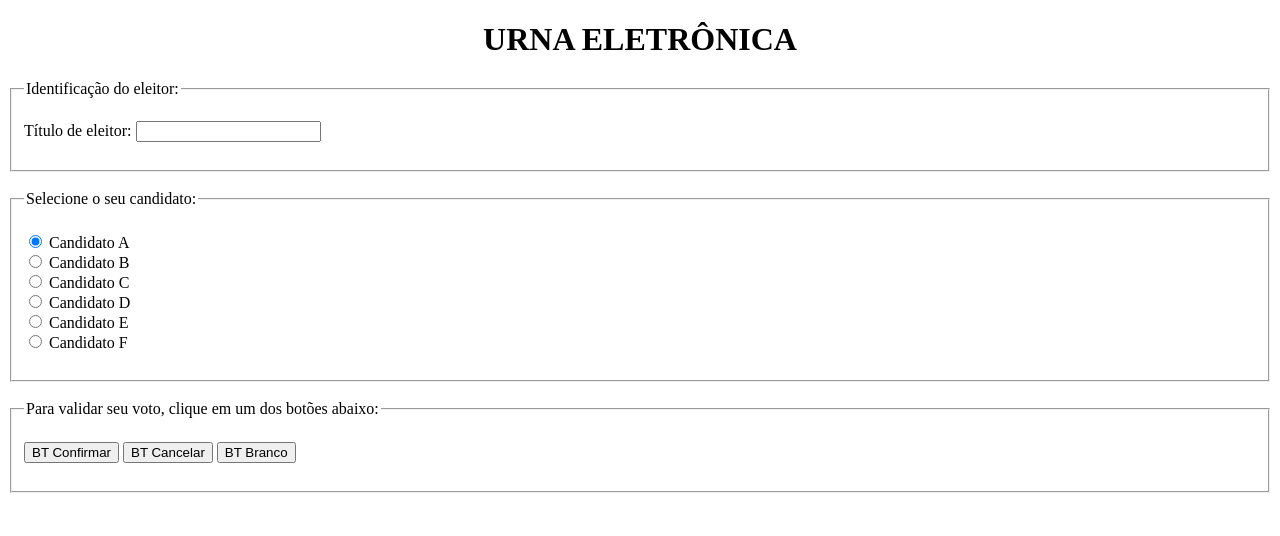
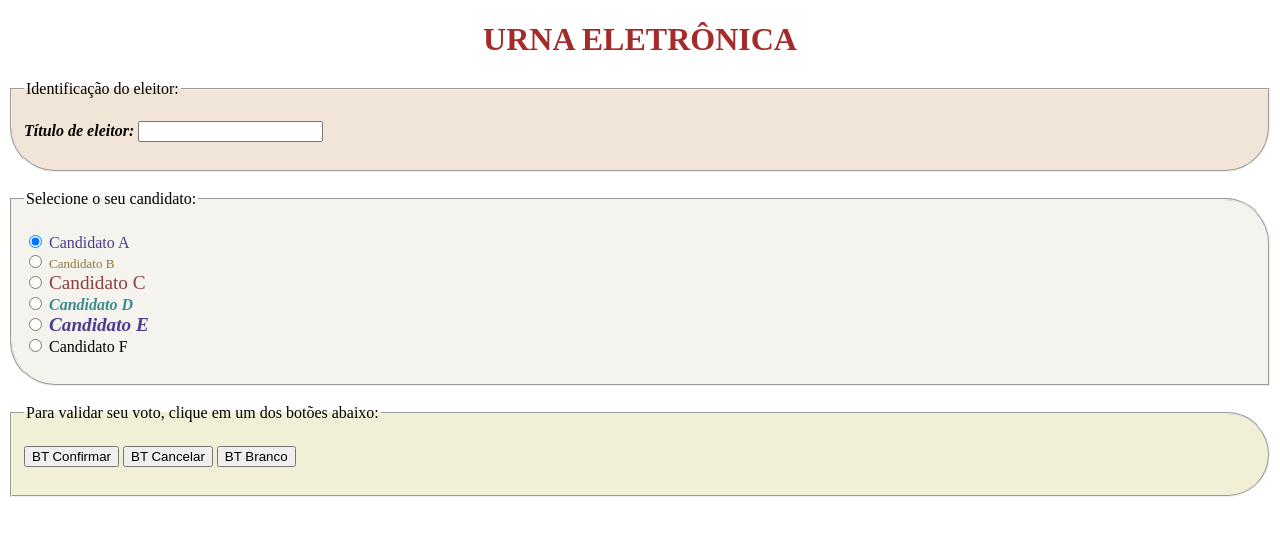
Before and after one commit to jcvernetti/proj02urna, a plain HTML site: page index.html in a window 1280 px wide. Drawn offline with Linux system fonts and the light colour scheme.

Commit message:
adicionando alteração no index.html

```diff
--- a/index.html
+++ b/index.html
@@ -6,6 +6,57 @@
     <meta http-equiv="X-UA-Compatible" content="IE=edge">
     <meta name="viewport" content="width=device-width, initial-scale=1.0">
     <title>URNA ELETRÔNICA</title>
+    <style>
+        .ch1Titulo{
+            font-weight: bold;
+            color: brown;
+        }
+        .cl01{
+            border-radius: 45px;
+            border-top-left-radius: 0;
+            border-top-right-radius: 0;
+            background-color: rgb(240, 229, 215);
+        }
+        .cl02{
+            border-radius: 45px;
+            border-top-left-radius: 0;
+            border-bottom-right-radius: 0;
+            background-color: rgb(245, 243, 238);
+        }
+        .cl03{
+            border-radius: 45px;
+            border-top-left-radius: 0;
+            border-bottom-left-radius: 0;
+            background-color: rgb(241, 240, 215);
+        }
+        .cEleitor{
+            font-weight: bolder;
+            font-style: italic;
+        }
+        .candA{
+            color: darkslateblue;
+        }
+        .candB{
+            color: rgb(139, 121, 61);
+            font-size: small;
+        }
+        .candC{
+            color: rgb(139, 64, 61);
+            font-size: larger;
+        }
+        .candD{
+            color: rgb(61, 139, 139);
+            font-weight: bolder;
+            font-style: italic;
+        }
+        .candE{
+            color: rgb(75, 61, 139);
+            font-weight: bolder;
+            font-style: italic;
+            font-size: larger;
+        }
+
+    </style>
 </head>
 
 <body>
@@ -14,15 +65,15 @@
 Caso o  eleitor não se recorde do número de seu candidato ele poderá  selecionar o número do candidato de uma lista.
 [10:57 AM]
 A urna deverá contar com os botões "Confirmar", "Cancelar", "Branco"-->
-    <h1>
+    <h1 class="ch1Titulo">
         <center>URNA ELETRÔNICA</center>
     </h1>
     <form action="" method="GET" oninput="nmOut.value = nmRange.value">
-        <fieldset>
+        <fieldset class="cl01">
             <legend>Identificação do eleitor:</legend>
             <!-- Selecionar número do título de eleitor -->
             <br>
-            <label for="idListEleitores">Título de eleitor:</label>
+            <label class="cEleitor" for="idListEleitores">Título de eleitor:</label>
             <input list="eleitores" id="idListEleitores">
             <datalist id="eleitores">
                 <option value="01010">
@@ -36,32 +87,32 @@ A urna deverá contar com os botões "Confirmar", "Cancelar", "Branco"-->
         </fieldset>
 
         <br>
-        <fieldset>
+        <fieldset class="cl02">
             <legend>Selecione o seu candidato:</legend>
             <!-- Selecione seu candidato: -->
             <br>
             <input type="radio" id="idRadio1" name="nmRadio" checked>
-            <label for="idRadio1">Candidato A</label>
+            <label class="candA" for="idRadio1">Candidato A</label>
             <br>
             <input type="radio" id="idRadio2" name="nmRadio">
-            <label for="idRadio2">Candidato B</label>
+            <label class="candB" for="idRadio2">Candidato B</label>
             <br>
             <input type="radio" id="idRadio3" name="nmRadio">
-            <label for="idRadio3">Candidato C</label>
+            <label class="candC" for="idRadio3">Candidato C</label>
             <br>
             <input type="radio" id="idRadio4" name="nmRadio">
-            <label for="idRadio4">Candidato D</label>
+            <label class="candD" for="idRadio4">Candidato D</label>
             <br>
             <input type="radio" id="idRadio5" name="nmRadio">
-            <label for="idRadio5">Candidato E</label>
+            <label class="candE" for="idRadio5">Candidato E</label>
             <br>
             <input type="radio" id="idRadio6" name="nmRadio">
-            <label for="idRadio6">Candidato F</label>
+            <label class="candF" for="idRadio6">Candidato F</label>
             <br><br>
         </fieldset>
 
         <br>
-        <fieldset>
+        <fieldset class="cl03">
             <legend>Para validar seu voto, clique em um dos botões abaixo:</legend>
             <br>
             <button type="submit">BT Confirmar</button>
```
